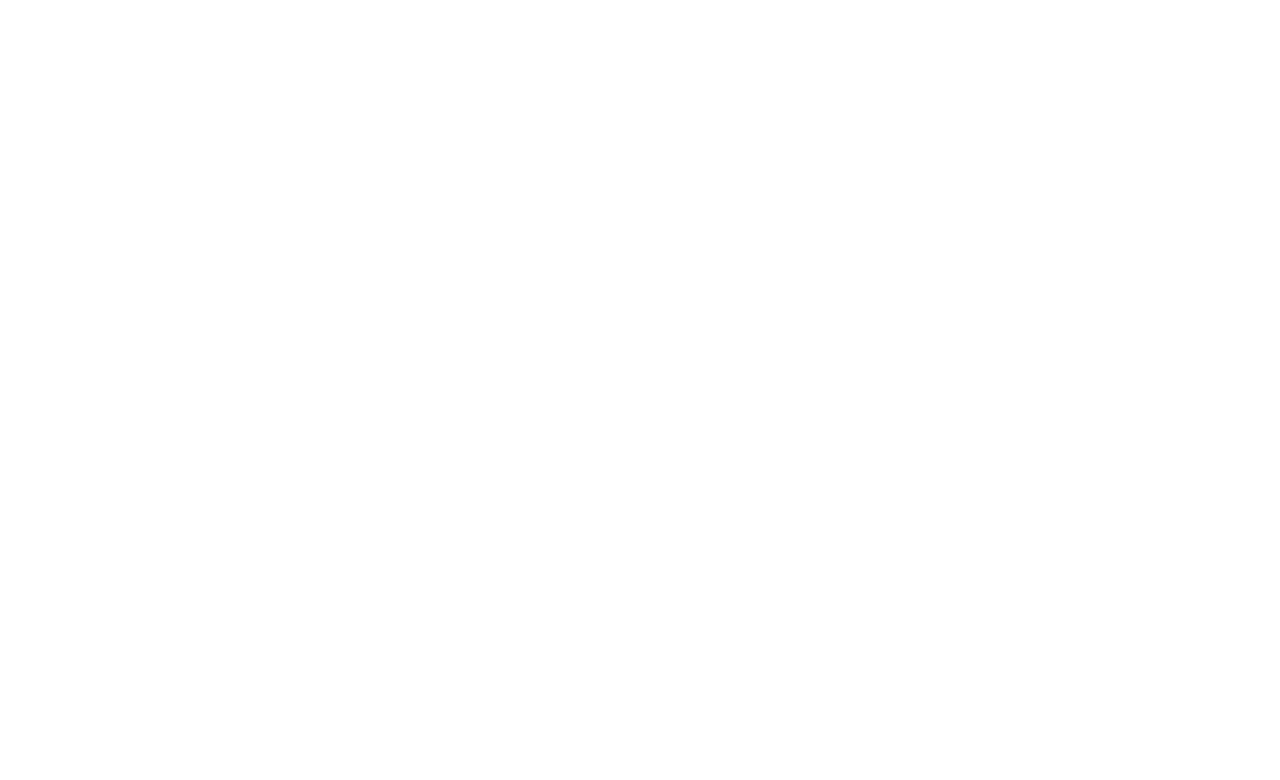
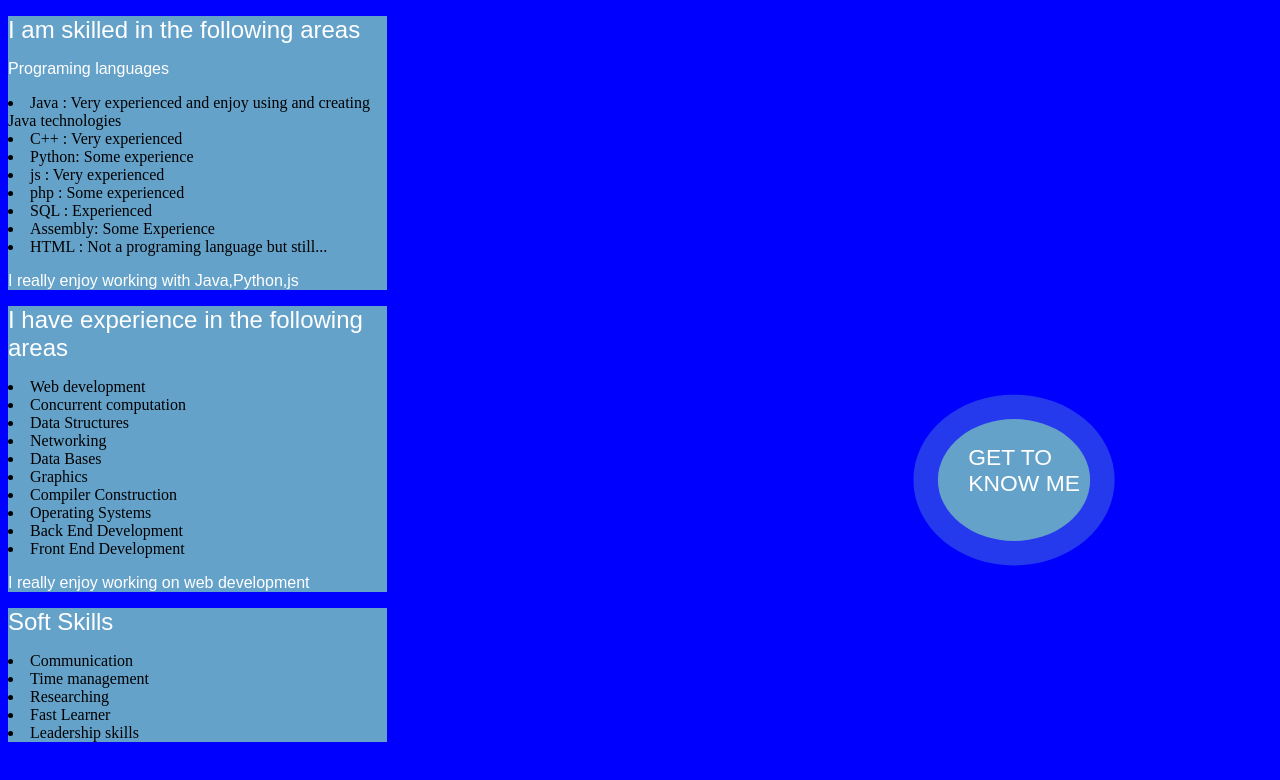
Before and after one commit to Jacobus1998/Jacobus1998.github.io, a plain HTML site: page html/Skills.html in a window 1280 px wide. Drawn offline with Linux system fonts and the light colour scheme.

Commit message:
someFixing

```diff
--- /dev/null
+++ b/css/SkillsStyles.css
@@ -0,0 +1,4 @@
+.Skills{
+    background-color: rgb(101, 162, 202);
+    width: 30%;
+}
--- a/css/menuStyle.css
+++ b/css/menuStyle.css
@@ -57,7 +57,7 @@ p.pulseText{
 
 
   .menu {
-    position: absolute;
+    position: fixed;
     top:50%;
     left:73%;
   }
--- a/html/Skills.html
+++ b/html/Skills.html
@@ -4,8 +4,62 @@
         <title>
             CV - Skills
         </title>
+        <link rel="stylesheet" type="text/css" href="../css/menuStyle.css">
+        <link rel="stylesheet" href="../css/pageStyles.css" type="text/css">
+        <link rel="stylesheet" href="../css/SkillsStyles.css">
     </head>
     <body>
+        <div class="Skills">
+            <p><font size="+2">I am skilled in the following areas</font></p>
+            <div class="Skill">
+                <p class="SkillHeading">Programing languages</p>
+                <li>Java  : Very experienced and enjoy using and creating Java technologies</li>
+                <li>C++   : Very experienced </li>
+                <li>Python: Some experience</li>
+                <li>js    : Very experienced</li>
+                <li>php   : Some experienced</li>
+                <li>SQL   : Experienced</li>
+                <li>Assembly: Some Experience</li>
+                <li>HTML  : Not a programing language but still...</li>
+                <p>I really enjoy working with Java,Python,js</p>
+            </div>
+        </div>
+        <div class="Skills">
+            <p><font size="+2">I have experience in the following areas</font></p>
+            <div class="skill">
+                <li>Web development</li>
+                <li>Concurrent computation</li>
+                <li>Data Structures</li>
+                <li>Networking</li>
+                <li>Data Bases</li>
+                <li>Graphics</li>
+                <li>Compiler Construction</li>
+                <li>Operating Systems</li>
+                <li>Back End Development</li>
+                <li>Front End Development</li>
+            </div>
+            <p>I really enjoy working on web development</p>
+        </div>
+        <div class="Skills">
+            <p><font size="+2">Soft Skills</font></p>
+            <div class="Skill">
+                <li>Communication</li>
+                <li>Time management</li>
+                <li>Researching</li>
+                <li>Fast Learner</li>
+                <li>Leadership skills</li>
+            </div>
+        </div>
 
+        <div class="menu">
+            <div class = "circle" with="80" height="70">
+                <p class="pulseText"><font size="+2">GET TO KNOW ME</font></p>
+            </div>
+            <a id="featured" href="Academics.html">Academic History</a>
+            <a id="discover" href="../html/Skills.html">Skills</a>
+            <a id="topRated" href="../html/Hobbies.html">Hobbies</a>
+            <!-- <a id="latest"  href ="../html/Licences.html">Licences</a> -->
+            <a id="calender" href="../html/Qualifications.html">Qualifications</a>
+      </div>
     </body>
 </html>
```
Also changed, not shown: html/Academics.html (+3 -5 lines), html/Hobbies.html (+27 -0 lines), html/Qualifications.html (+29 -0 lines), 1 other file.
